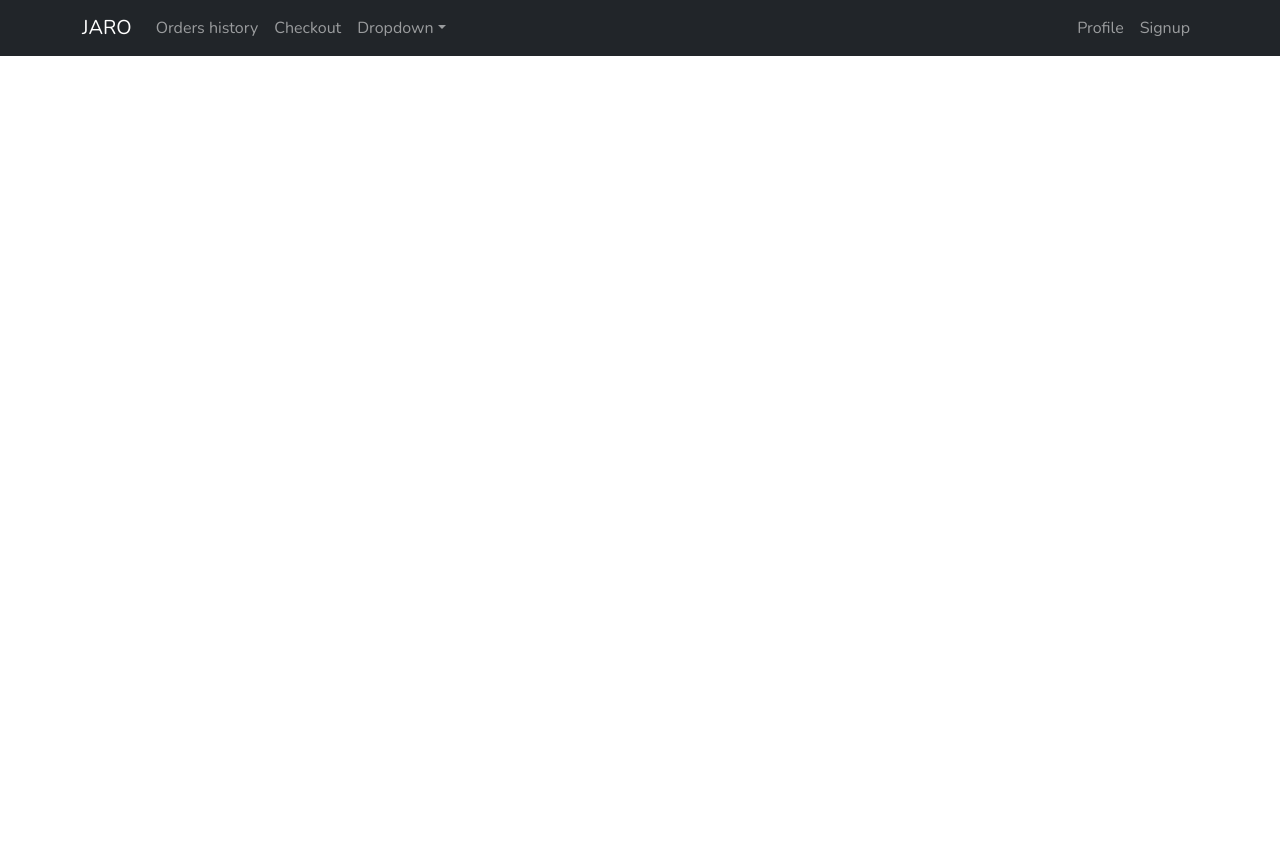
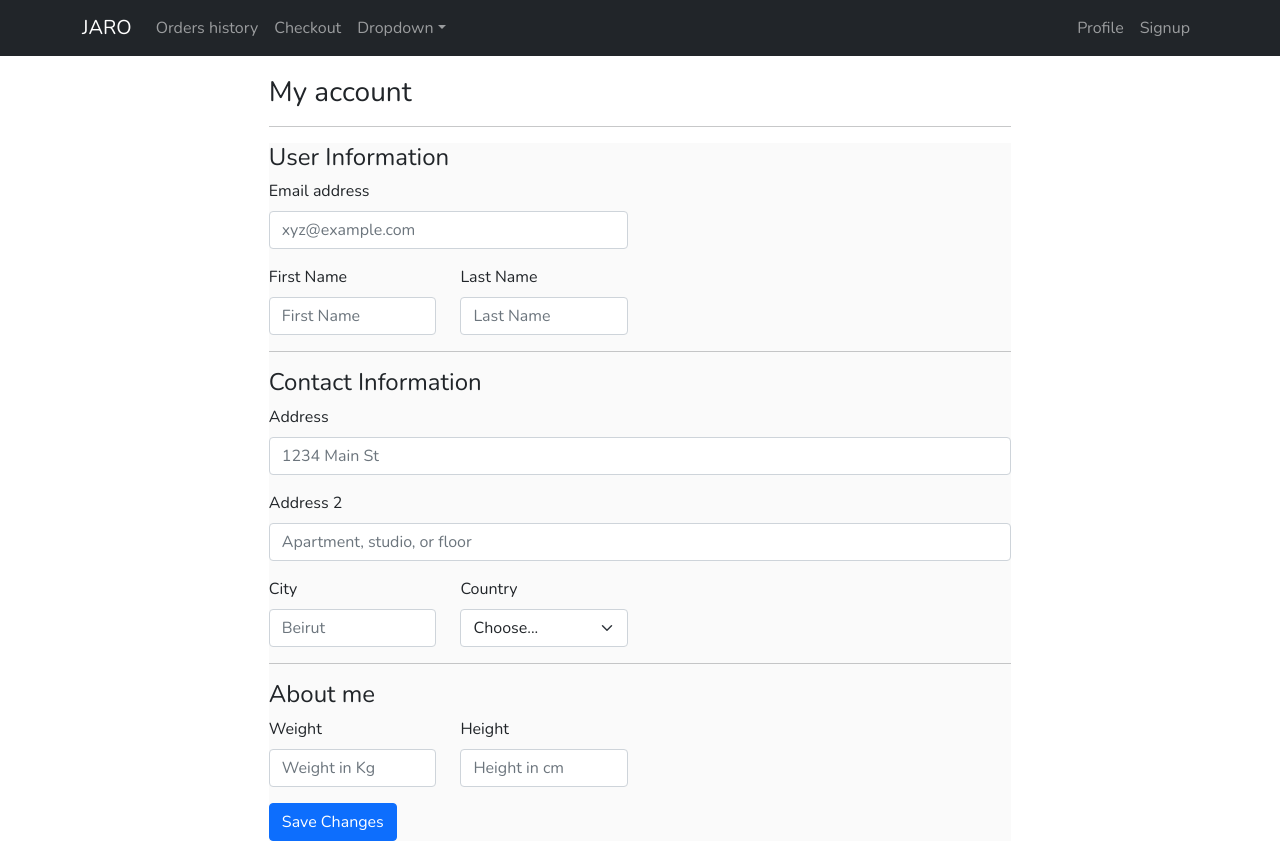
Before and after one commit to omarkar101/DietCentersAggregator, a React (Create React App) app in the folder frontend/: page /profile in a window 1280 px wide. Before the commit the page ends 800 px from the top, so only its background shows below. Built offline with nearby package versions, Linux system fonts and the light colour scheme.

Commit message:
done with profile

```diff
--- a/frontend/src/App.js
+++ b/frontend/src/App.js
@@ -1,14 +1,15 @@
-import React from 'react'
-import HomePage from './pages/home';
-import Login from './pages/login';
-import '../node_modules/bootstrap/dist/css/bootstrap.min.css';
-import SignUp from './pages/signup';
-import TrackOrder from './pages/ordersPage/trackOrder';
-import Collection from './components/common/collection';
+import React from "react";
+import HomePage from "./pages/home";
+import Login from "./pages/login";
+import "../node_modules/bootstrap/dist/css/bootstrap.min.css";
+import SignUp from "./pages/signup";
+import TrackOrder from "./pages/ordersPage/trackOrder";
+import Collection from "./components/common/collection";
 import { BrowserRouter, Routes, Route, Link } from "react-router-dom";
-import { Navbar, Nav, NavDropdown, Container } from 'react-bootstrap';
-import Checkout from './components/checkout/checkout';
-import OrdersHistory from './components/ordersHistory/ordersHistory';
+import { Navbar, Nav, NavDropdown, Container } from "react-bootstrap";
+import Checkout from "./components/checkout/checkout";
+import OrdersHistory from "./components/ordersHistory/ordersHistory";
+import Profile from "./components/profile/profile";
 
 const App = () => {
   return (
@@ -16,22 +17,38 @@ const App = () => {
       <>
         <Navbar collapseOnSelect expand="lg" bg="dark" variant="dark">
           <Container>
-          <Navbar.Brand as={Link} to="/home">JARO</Navbar.Brand>
+            <Navbar.Brand as={Link} to="/home">
+              JARO
+            </Navbar.Brand>
             <Navbar.Toggle aria-controls="responsive-navbar-nav" />
             <Navbar.Collapse id="responsive-navbar-nav">
               <Nav className="me-auto">
-              <Nav.Link as={Link} to="/ordershistory">Orders history</Nav.Link>
-              <Nav.Link as={Link} to="/checkout">Checkout</Nav.Link>
+                <Nav.Link as={Link} to="/ordershistory">
+                  Orders history
+                </Nav.Link>
+                <Nav.Link as={Link} to="/checkout">
+                  Checkout
+                </Nav.Link>
                 <NavDropdown title="Dropdown" id="collasible-nav-dropdown">
-                <NavDropdown.Item as={Link} to="/">Action</NavDropdown.Item>
-                <NavDropdown.Item as={Link} to="/">Another action</NavDropdown.Item>
-                <NavDropdown.Item as={Link} to="/">Something</NavDropdown.Item>
+                  <NavDropdown.Item as={Link} to="/">
+                    Action
+                  </NavDropdown.Item>
+                  <NavDropdown.Item as={Link} to="/">
+                    Another action
+                  </NavDropdown.Item>
+                  <NavDropdown.Item as={Link} to="/">
+                    Something
+                  </NavDropdown.Item>
                   <NavDropdown.Divider />
-                <NavDropdown.Item as={Link} to="/">Separated link</NavDropdown.Item>
+                  <NavDropdown.Item as={Link} to="/">
+                    Separated link
+                  </NavDropdown.Item>
                 </NavDropdown>
               </Nav>
               <Nav>
-              <Nav.Link as={Link} to="/">Profile</Nav.Link>
+                <Nav.Link as={Link} to="/profile">
+                  Profile
+                </Nav.Link>
                 <Nav.Link as={Link} to="/signup">
                   Signup
                 </Nav.Link>
@@ -45,13 +62,12 @@ const App = () => {
             <Route path="/home" element={<HomePage />} />
             <Route path="/checkout" element={<Checkout />} />
             <Route path="/ordershistory" element={<OrdersHistory />} />
-
+            <Route path="/profile" element={<Profile />} />
           </Routes>
         </div>
-
       </>
     </BrowserRouter>
   );
-}
+};
 
 export default App;
--- a/frontend/src/components/checkout/checkout.js
+++ b/frontend/src/components/checkout/checkout.js
@@ -86,7 +86,7 @@ const Checkout = () => {
         <Row className="mb-3">
           <Form.Group as={Col} md="2" controlId="validationCustom03">
             <Form.Label>Month</Form.Label>
-            <Form.Select size="sm">
+            <Form.Select size="sm" defaultValue="">
               <option>00</option>
               <option>01</option>
               <option>02</option>
@@ -107,7 +107,7 @@ const Checkout = () => {
           </Form.Group>
           <Form.Group as={Col} md="2" controlId="validationCustom04">
             <Form.Label>Year</Form.Label>
-            <Form.Select size="sm">
+            <Form.Select size="sm" defaultValue="">
               <option>2000</option>
               <option>2001</option>
               <option>2002</option>
--- /dev/null
+++ b/frontend/src/components/profile/profile.css
@@ -0,0 +1,10 @@
+.profile {
+  width: 58%;
+  margin: 0 auto;
+  margin-top: 20px;
+  margin-bottom: 20px;
+}
+
+.profile-form {
+  background-color: #fafafa;
+}
--- /dev/null
+++ b/frontend/src/components/profile/profile.js
@@ -0,0 +1,80 @@
+import React from "react";
+import { Form, Button, Col, Row, InputGroup, Card } from "react-bootstrap";
+import "./profile.css";
+
+const Profile = () => {
+  return (
+    <div className="profile">
+      <h3 className="my-account">My account</h3>
+      <hr />
+      <div className="profile-form">
+        <h4>User Information</h4>
+        <Form>
+          <Row className="mb-3">
+            <Form.Group as={Col} md="6" controlId="formGridEmail">
+              <Form.Label>Email address</Form.Label>
+              <Form.Control type="email" placeholder="xyz@example.com" />
+            </Form.Group>
+          </Row>
+          <Row className="mb-3">
+            <Form.Group as={Col} md="3" controlId="formGridfirst">
+              <Form.Label>First Name</Form.Label>
+              <Form.Control type="text" placeholder="First Name" />
+            </Form.Group>
+            <Form.Group as={Col} md="3" controlId="formGridlast">
+              <Form.Label>Last Name</Form.Label>
+              <Form.Control type="text" placeholder="Last Name" />
+            </Form.Group>
+          </Row>
+          <hr />
+          <h4>Contact Information</h4>
+
+          <Form.Group className="mb-3" md="5" controlId="formGridAddress1">
+            <Form.Label>Address</Form.Label>
+            <Form.Control placeholder="1234 Main St" />
+          </Form.Group>
+
+          <Form.Group className="mb-3" md="5" controlId="formGridAddress2">
+            <Form.Label>Address 2</Form.Label>
+            <Form.Control placeholder="Apartment, studio, or floor" />
+          </Form.Group>
+
+          <Row className="mb-3">
+            <Form.Group as={Col} md="3" controlId="formGridCity">
+              <Form.Label>City</Form.Label>
+              <Form.Control placeholder="Beirut" />
+            </Form.Group>
+
+            <Form.Group as={Col} md="3" controlId="formGridState">
+              <Form.Label>Country</Form.Label>
+              <Form.Select defaultValue="Choose...">
+                <option>Choose...</option>
+                <option>...</option>
+              </Form.Select>
+            </Form.Group>
+          </Row>
+          <hr />
+          <h4>About me</h4>
+
+          <Row className="mb-3">
+            <Form.Group as={Col} md="3" controlId="formGridWeight">
+              <Form.Label>Weight</Form.Label>
+              <Form.Control placeholder="Weight in Kg" />
+            </Form.Group>
+
+            <Form.Group as={Col} md="3" controlId="formGridWeight">
+              <Form.Label>Height</Form.Label>
+              <Form.Control placeholder="Height in cm" />
+            </Form.Group>
+          </Row>
+
+          <Button variant="primary" type="submit">
+            Save Changes
+          </Button>
+        </Form>
+      </div>
+    </div>
+  );
+};
+
+export default Profile;
```
Also changed, not shown: frontend/src/styles/variable.css (+7 -7 lines). Lines whose indentation alone changed are shown as unchanged.
